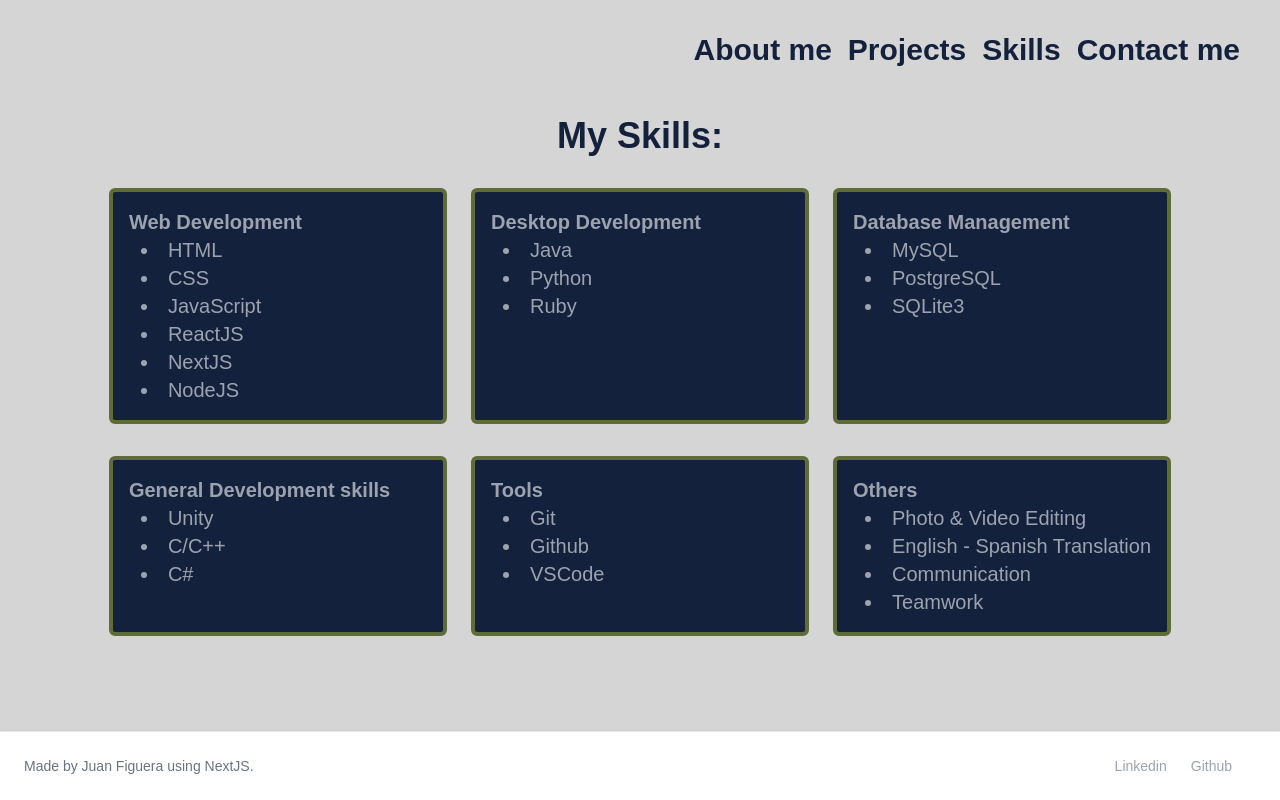
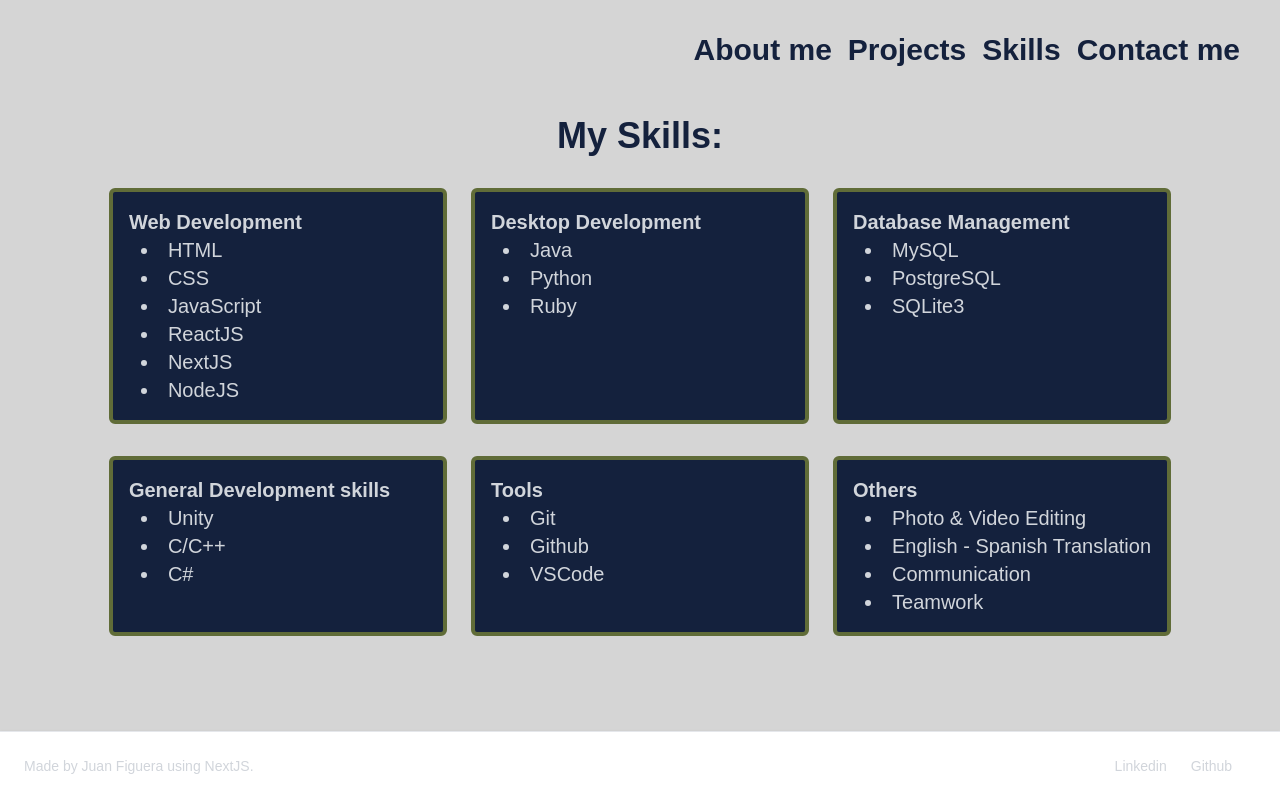
Before and after one commit to JFiguera15/portfolio, a Next.js app: page /skills in a window 1280 px wide. Built offline with nearby package versions, Linux system fonts and the light colour scheme; a web font is replaced by a local one.

Commit message:
Small visual tweaks

```diff
--- a/src/app/contact/page.tsx
+++ b/src/app/contact/page.tsx
@@ -40,13 +40,13 @@ export default function Home() {
       <Toaster />
       <div className="mx-auto flex flex-col">
         <form className="flex flex-col space-y-3 md:space-y-4 w-96 text-secondary font-semibold" name='form' onSubmit={(e) => { handleSubmit(e) }}>
-          <label htmlFor='name' className='text-2xl md:text-3xl'>Name:</label>
+          <label htmlFor='name' className='text-2xl md:text-3xl'>Your name:</label>
           <input type='text' name='name' value={name} onChange={(e) => { setName(e.target.value) }} className='text-black rounded-md h-9 px-2 border border-secondary' required />
 
-          <label htmlFor='email' className='text-2xl md:text-3xl'>Email:</label>
+          <label htmlFor='email' className='text-2xl md:text-3xl'>Your Email:</label>
           <input type='email' name='email' value={email} onChange={(e) => { setEmail(e.target.value) }} className='text-black rounded-md h-9 px-2 border border-secondary' required />
 
-          <label htmlFor='message' className='text-2xl md:text-3xl'>Message:</label>
+          <label htmlFor='message' className='text-2xl md:text-3xl'>Your message:</label>
           <textarea name='message' value={message} onChange={(e) => { setMessage(e.target.value) }} className='text-black rounded-md h-36 px-2 border border-secondary' required />
 
           <input type='submit' className='mt-2 hover:bg-secondary hover:text-slate-400 text-black bg-slate-400 w-28 border border-secondary' />
--- a/src/app/layout.tsx
+++ b/src/app/layout.tsx
@@ -27,13 +27,13 @@ export default function RootLayout({
         {children}
         <div className="py-16 md:py-0"></div>
         <footer className="fixed bottom-0 left-0 z-20 w-full p-4 bg-white border-t border-gray-200 shadow md:flex md:items-center md:justify-between md:p-6 dark:bg-secondary dark:border-gray-600">
-          <span className="text-sm text-gray-500 sm:text-center dark:text-gray-400">Made by Juan Figuera using NextJS.</span>
-          <ul className="flex flex-wrap items-center mt-3 text-sm font-medium text-gray-400 dark:text-gray-400 sm:mt-0">
+          <span className="text-sm text-gray-300 sm:text-center dark:text-gray-300">Made by Juan Figuera using NextJS.</span>
+          <ul className="flex flex-wrap items-center mt-3 text-sm font-medium text-gray-300 dark:text-gray-300 sm:mt-0">
             <li>
-              <a href="https://www.linkedin.com/in/juan-antonio-figuera/" target="_blank" className="hover:underline me-4 md:me-6">Linkedin</a>
+              <a href="https://www.linkedin.com/in/juan-antonio-figuera/" target="_blank" className="hover:underline hover:text-gray-500 me-4 md:me-6">Linkedin</a>
             </li>
             <li>
-              <a href="https://github.com/JFiguera15" className="hover:underline me-4 md:me-6" target="_blank">Github</a>
+              <a href="https://github.com/JFiguera15" className="hover:underline hover:text-gray-500 me-4 md:me-6" target="_blank">Github</a>
             </li>
           </ul>
         </footer>
--- a/src/app/projects/page.tsx
+++ b/src/app/projects/page.tsx
@@ -2,7 +2,7 @@ import Image from "next/image";
 
 
 function ProjectCard({ title, image, text, tech, link }) {
-  return <div className="flex flex-col border-4 p-2 border-primary shadow-xl rounded-md bg-secondary text-gray-400 text-center max-w-96 space-y-4 mx-auto max-h-max">
+  return <div className="flex flex-col border-4 p-4 border-primary shadow-xl rounded-md bg-secondary text-gray-300 text-center max-w-96 space-y-4 mx-auto max-h-max">
     <span className="text-2xl font-bold">{title}</span>
     <Image
       src={"/" + image}
@@ -22,7 +22,7 @@ function ProjectCard({ title, image, text, tech, link }) {
           /></li>
       ))}
     </ul>
-    <a className="text-sm" href={link} target="_blank">Repository</a>
+    <a className="text-sm underline font-semibold hover:text-gray-500" href={link} target="_blank">Repository</a>
   </div>;
 }
 
--- a/src/app/skills/page.tsx
+++ b/src/app/skills/page.tsx
@@ -4,7 +4,7 @@ export default function Home() {
       <div className="flex flex-col mx-auto">
         <h1 className="text-4xl text-center text-secondary font-extrabold">My Skills:</h1>
         <div className="grid grid-cols-1 md:grid-cols-3 md:gap-x-6">
-          <div className="bg-secondary text-gray-400 text-xl rounded-md mt-8 p-4 border-4 border-primary">
+          <div className="bg-secondary text-gray-300 text-xl rounded-md mt-8 p-4 border-4 border-primary">
             <span className="font-bold">Web Development</span>
             <ul className="list-disc list-inside ml-3">
               <li>HTML</li>
@@ -15,7 +15,7 @@ export default function Home() {
               <li>NodeJS</li>
             </ul>
           </div>
-          <div className="bg-secondary text-gray-400 text-xl rounded-md mt-8 p-4 border-4 border-primary">
+          <div className="bg-secondary text-gray-300 text-xl rounded-md mt-8 p-4 border-4 border-primary">
             <span className="font-bold">Desktop Development</span>
             <ul className="list-disc list-inside ml-3">
               <li>Java</li>
@@ -23,7 +23,7 @@ export default function Home() {
               <li>Ruby</li>
             </ul>
           </div>
-          <div className="bg-secondary text-gray-400 text-xl rounded-md mt-8 p-4 border-4 border-primary">
+          <div className="bg-secondary text-gray-300 text-xl rounded-md mt-8 p-4 border-4 border-primary">
             <span className="font-bold">Database Management</span>
             <ul className="list-disc list-inside ml-3">
               <li>MySQL</li>
@@ -31,7 +31,7 @@ export default function Home() {
               <li>SQLite3</li>
             </ul>
           </div>
-          <div className="bg-secondary text-gray-400 text-xl rounded-md mt-8 p-4 border-4 border-primary">
+          <div className="bg-secondary text-gray-300 text-xl rounded-md mt-8 p-4 border-4 border-primary">
             <span className="font-bold">General Development skills</span>
             <ul className="list-disc list-inside ml-3">
               <li>Unity</li>
@@ -39,7 +39,7 @@ export default function Home() {
               <li>C#</li>
             </ul>
           </div>
-          <div className="bg-secondary text-gray-400 text-xl rounded-md mt-8 p-4 border-4 border-primary">
+          <div className="bg-secondary text-gray-300 text-xl rounded-md mt-8 p-4 border-4 border-primary">
             <span className="font-bold">Tools</span>
             <ul className="list-disc list-inside ml-3">
               <li>Git</li>
@@ -47,7 +47,7 @@ export default function Home() {
               <li>VSCode</li>
             </ul>
           </div>
-          <div className="bg-secondary text-gray-400 text-xl rounded-md mt-8 p-4 border-4 border-primary">
+          <div className="bg-secondary text-gray-300 text-xl rounded-md mt-8 p-4 border-4 border-primary">
             <span className="font-bold">Others</span>
             <ul className="list-disc list-inside ml-3">
               <li>Photo & Video Editing</li>
```
